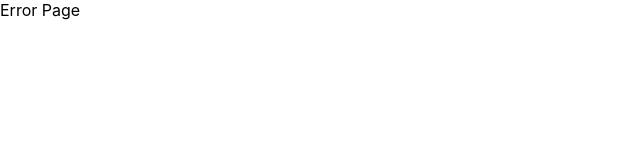
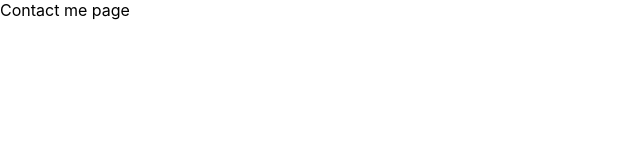
Before and after one commit to gant802/Portfolio-Website, a React (Create React App) app in the folder portfolio-website/: page /contact-me in a window 1280 px wide. Before the commit this address had no page. Shown: the top 160 px of the page, without its empty margins (0-640 px from the left). Built offline with nearby package versions, Linux system fonts and the light colour scheme.

Commit message:
add: all routes needed

```diff
--- /dev/null
+++ b/portfolio-website/src/Pages/blogPage.js
@@ -0,0 +1,10 @@
+import React from "react";
+
+function BlogPage(){
+    return(
+        <div>Blog page</div>
+    )
+}
+
+
+export default BlogPage
--- /dev/null
+++ b/portfolio-website/src/Pages/contactMe.js
@@ -0,0 +1,10 @@
+import React from "react";
+
+function ContactMe(){
+    return(
+        <div>Contact me page</div>
+    )
+}
+
+
+export default ContactMe
--- /dev/null
+++ b/portfolio-website/src/Pages/portfolioPage.js
@@ -0,0 +1,10 @@
+import React from "react";
+
+function PortfolioPage(){
+    return(
+        <div>Portfolio page</div>
+    )
+}
+
+
+export default PortfolioPage
```
Also changed, not shown: portfolio-website/src/routes.js (+15 -0 lines).
